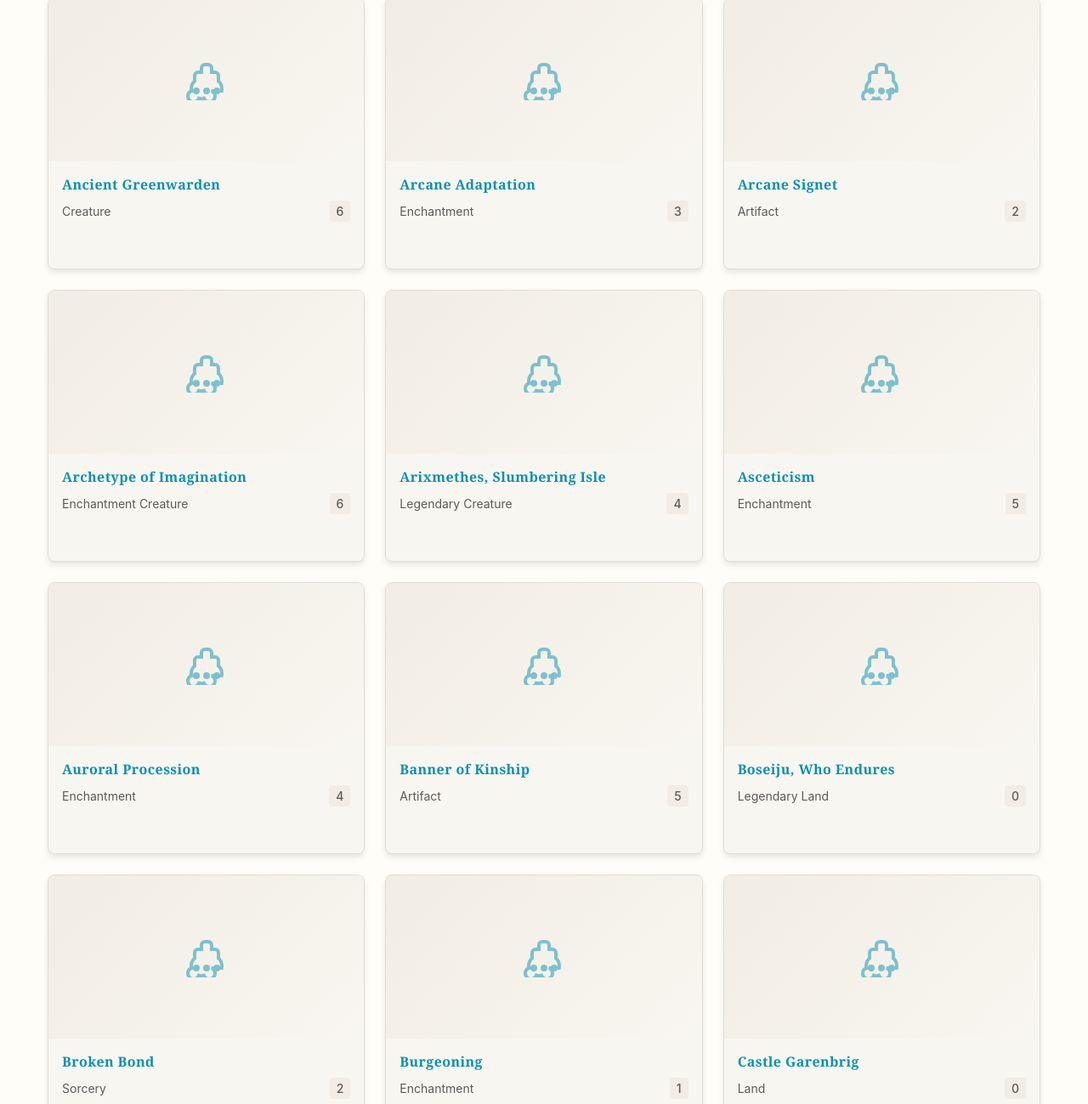
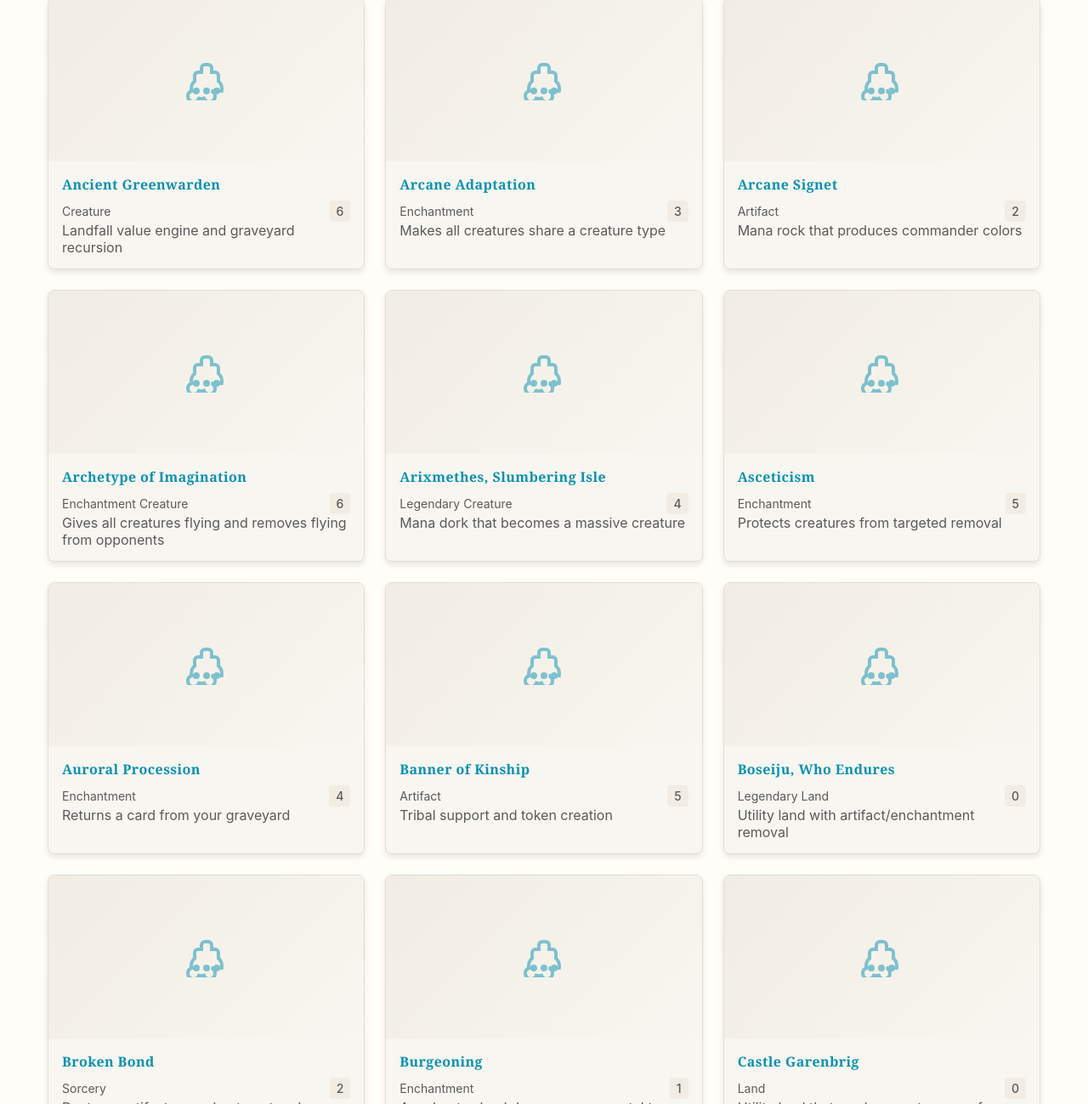
Before and after one commit to kinojms/Jormungandr-Dawn-of-Ragnarok, a plain HTML site: page index.html in a window 1280 px wide. Shown: the part 1501-2800 px from the top of the page at 85% size. Drawn offline with Linux system fonts and the light colour scheme; no server answers; a web font is replaced by a local one.

Commit message:
added styling & Beleren font style

```diff
--- a/deckInfo.js
+++ b/deckInfo.js
@@ -85,7 +85,7 @@
       type: "Enchantment",
       manaCost: 4,
       colors: ["U"],
-      role: "Creates token copies of creatures",
+      role: "Returns a card from your graveyard",
     },
     {
       id: 11,
--- /dev/null
+++ b/fonts/typeface-beleren-bold-master/index.css
@@ -0,0 +1,35 @@
+/* Beleren Bold */
+@font-face {
+  font-family: "Beleren Bold";
+  src:
+    url("./Beleren2016-Bold.woff") format("woff"),
+    url("./Beleren2016-Bold.ttf") format("truetype"),
+    url("./Beleren2016-Bold.svg#Beleren2016-Bold") format("svg");
+  font-style: normal;
+  font-weight: bold;
+  text-rendering: optimizeLegibility;
+}
+
+/* Beleren SmallCaps Bold */
+@font-face {
+  font-family: "Beleren SmallCaps Bold";
+  src:
+    url("./Beleren2016SmallCaps-Bold.woff") format("woff"),
+    url("./Beleren2016SmallCaps-Bold.ttf") format("truetype"),
+    url("./Beleren2016SmallCaps-Bold.svg#Beleren2016SmallCaps-Bold") format("svg");
+  font-style: normal;
+  font-weight: bold;
+  text-rendering: optimizeLegibility;
+}
+
+/* Beleren SmallCaps BoldItalic */
+@font-face {
+  font-family: "Beleren SmallCaps BoldItalic";
+  src:
+    url("./Beleren2016SmallCaps-BoldItalic.woff") format("woff"),
+    url("./Beleren2016SmallCaps-BoldItalic.ttf") format("truetype"),
+    url("./Beleren2016SmallCaps-BoldItalic.svg#Beleren2016SmallCaps-BoldItalic") format("svg");
+  font-style: italic;
+  font-weight: bold;
+  text-rendering: optimizeLegibility;
+}
--- a/script.js
+++ b/script.js
@@ -192,6 +192,9 @@
                         <span class="card-type">${card.type}</span>
                         <span class="card-mana-cost">${card.manaCost}</span>
                     </div>
+                    <div>
+                      <span class="card-role">${card.role}</span>
+                    </div>
                 </div>
             </div>
             <div class="card-back">
--- a/styles.css
+++ b/styles.css
@@ -1,3 +1,31 @@
+/* Font imports (Google Fonts) */
+@import url('https://fonts.googleapis.com/css2?family=Cinzel:wght@600;700&family=Gloock:wght@600;700&family=Almendra+SC&family=Inter:wght@400;600&family=Lato:wght@400;700&family=Poppins:wght@400;700&display=swap');
+@font-face {
+  font-family: 'Beleren';
+  src: url('fonts/typeface-beleren-bold-master/Beleren2016-Bold.ttf') format('truetype');
+  font-weight: normal;
+  font-style: normal;
+}
+
+body {
+  font-family: 'Inter', 'Lato', 'Poppins', -apple-system, BlinkMacSystemFont, "Segoe UI", Roboto, "Helvetica Neue", Arial, sans-serif;
+  background: var(--bg-primary);
+  color: var(--text-primary);
+  min-height: 100vh;
+  transition: background-color 0.3s ease, color 0.3s ease;
+}
+
+h1,
+h2,
+h3,
+h4,
+h5,
+h6 {
+  font-family: 'Cinzel', 'Gloock', 'Almendra SC', Georgia, serif;
+  font-weight: 600;
+  letter-spacing: 0.025em;
+}
+
 :root {
   /* Light theme (Ivory) */
   --bg-primary: #fefdf8;
@@ -164,7 +192,7 @@
 .hero-background {
   position: absolute;
   inset: 0;
-  background: url('jor-mtg.jpg') center center/cover no-repeat, linear-gradient(135deg, #0e7490 0%, #0891b2 100%);
+  background: url('images/jor-mtg.jpg') center center/cover no-repeat, linear-gradient(135deg, #0e7490 0%, #0891b2 100%);
   opacity: 0.25;
   z-index: 1;
   /* Optional: add a blur for effect */
@@ -641,6 +669,14 @@
   color: var(--text-secondary);
 }
 
+.card-role {
+  display: flex;
+  justify-content: space-between;
+  align-items: center;
+  font-size: 1rem;
+  color: var(--text-secondary);
+}
+
 .card-type {
   color: var(--text-secondary);
 }
@@ -663,13 +699,14 @@
 .card-back-name {
   font-weight: 600;
   color: var(--accent-blue);
-  margin-bottom: 0.75rem;
-  font-size: 1rem;
+  margin-top: 0.5rem;
+  margin-bottom: 0.5rem;
+  font-size: 1.3rem;
   text-align: center;
 }
 
 .card-oracle-text {
-  font-size: 0.75rem;
+  font-size: 1rem;
   color: var(--text-secondary);
   line-height: 1.4;
   margin-bottom: 1rem;
@@ -677,7 +714,8 @@
   white-space: pre-line;
   text-align: left;
   overflow-y: auto;
-  padding-right: 0.25rem;
+  padding: 1rem;
+  font-family: 'Beleren', 'Cinzel', 'Gloock', 'Almendra SC', Georgia, serif;
 }
 
 .card-back-details {
```
Also changed, not shown: fonts/typeface-beleren-bold-master/package.json (added, +19 -0 lines), fonts/typeface-beleren-bold-master/Beleren2016-Bold.svg (added), fonts/typeface-beleren-bold-master/Beleren2016-Bold.ttf (added), fonts/typeface-beleren-bold-master/Beleren2016-Bold.woff (added), fonts/typeface-beleren-bold-master/Beleren2016SmallCaps-Bold.svg (added), fonts/typeface-beleren-bold-master/Beleren2016SmallCaps-Bold.ttf (added), fonts/typeface-beleren-bold-master/Beleren2016SmallCaps-Bold.woff (added), fonts/typeface-beleren-bold-master/Beleren2016SmallCaps-BoldItalic.svg (added), fonts/typeface-beleren-bold-master/Beleren2016SmallCaps-BoldItalic.ttf (added), fonts/typeface-beleren-bold-master/Beleren2016SmallCaps-BoldItalic.woff (added), fonts/typeface-beleren-bold-master/LICENSE.md (added), fonts/typeface-beleren-bold-master/README.md (added).
